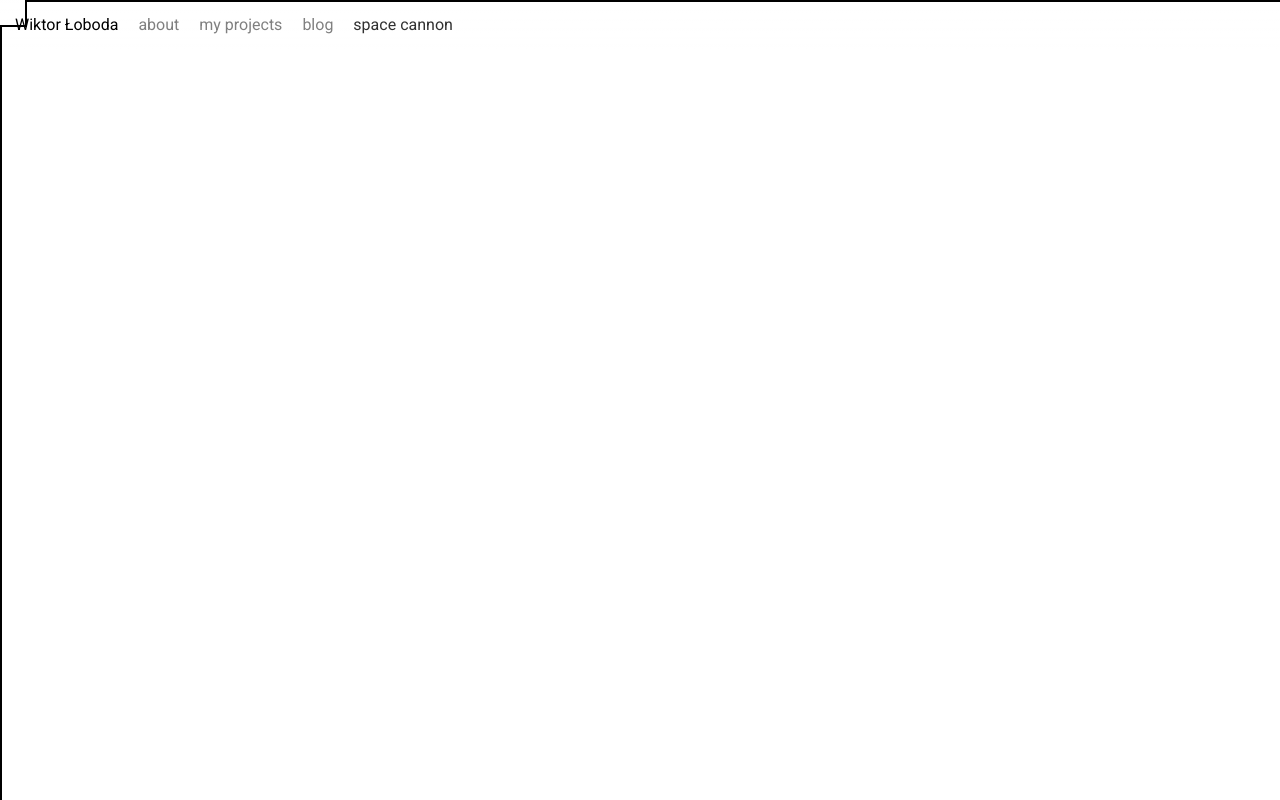
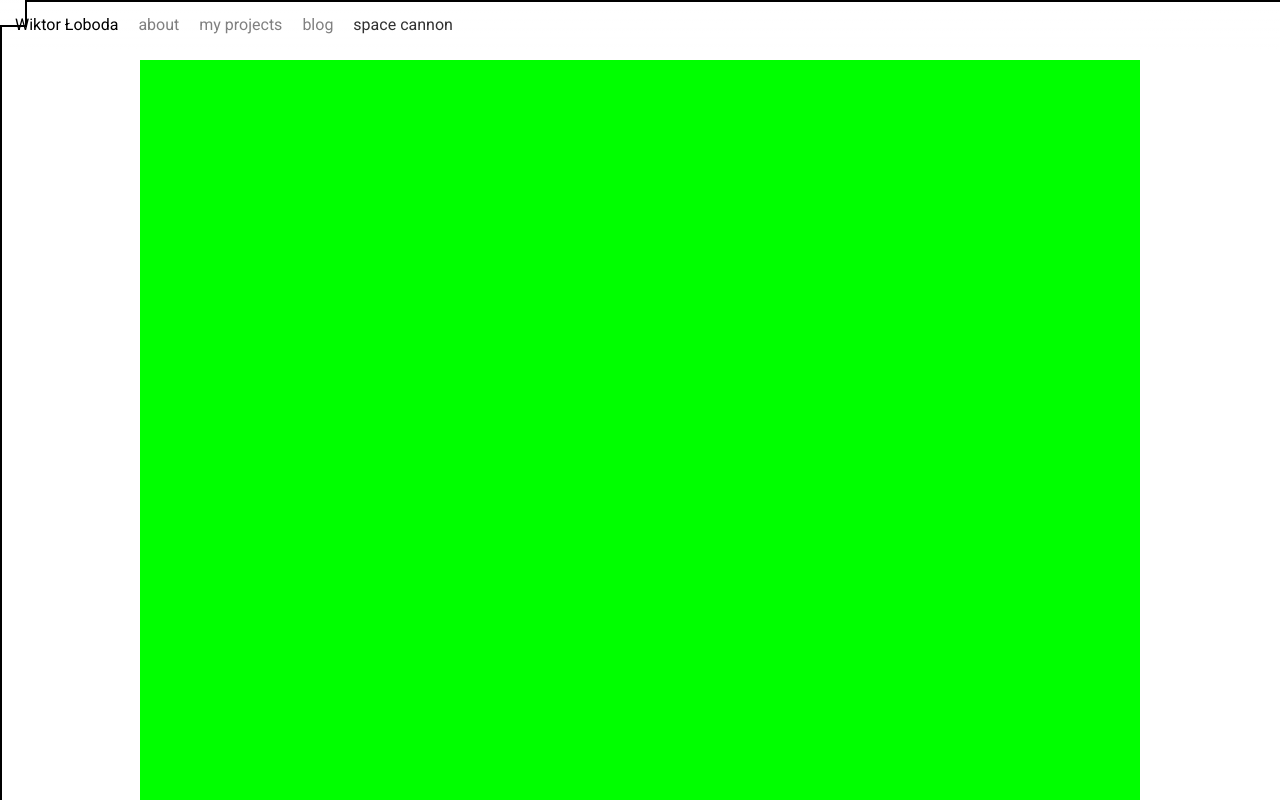
Before and after one commit to wiklob/portfolio, a React (Vite) app: page /spacecannon in a window 1280 px wide. Shown: the top 800 px of the page. Built offline with nearby package versions, Linux system fonts and the light colour scheme.

Commit message:
Shooting works

```diff
--- a/src/Spacecannon.tsx
+++ b/src/Spacecannon.tsx
@@ -1,4 +1,4 @@
-import { useState, useEffect } from 'react';
+import { useState, useEffect, useRef } from 'react';
 
 function useMousePosition() {
     const [position, setPosition] = useState({x: 0, y:0});
@@ -10,11 +10,103 @@ function useMousePosition() {
         window.addEventListener('mousemove', updatePosition)
     }, [])
 
-    return position
+    return position;
+}
+//this function has the seeding data for a map; for now contains only two parameters.
+function Seeder() {
+    const mapSize=100;
+    const mapColor='#00ff00';
+    const seed = {size: mapSize, color: mapColor};
+    return seed;
+}
+// this function generates a map based on the seeding data - this is how we keep the state of the map
+function PlanetGenerator(seed: { size: number, color: string}) {
+    return Array(seed.size).fill(null).map(() =>
+        Array(seed.size).fill(seed.color)
+    );
+}
+//this function renders the planet - this is its visual representation in svg
+function PlanetRenderer({ grid, seed, pixelSize, mapRef }: { grid: string[][], seed: { size: number, color: string }, pixelSize: number, mapRef: React.RefObject<SVGSVGElement> }) {
+    return (
+        <svg
+            ref={mapRef}
+            width={seed.size * pixelSize}
+            height={seed.size * pixelSize}
+        >
+            {grid.map((row: string[], y: number) =>
+                row.map((color: string, x: number) => (
+                    <rect
+                        key={`${y}-${x}`}
+                        x={x * pixelSize}
+                        y={y * pixelSize}
+                        width={pixelSize}
+                        height={pixelSize}
+                        fill={color}
+                    />
+                ))
+            )}
+        </svg>
+    )
+}
+// this function updates the pixel we shot at
+function ShotResults(grid: string[][], x: number, y:number, color:string): string [][] {
+    const newGrid = grid.map(row => [...row]);
+    if (y >= 0 && y < grid.length && x >= 0 && x < grid[0].length) {
+        newGrid[y][x] = color;
+        if(y+1<grid.length && grid[y+1][x]!='#ff0000') {
+            newGrid[y+1][x] = '#6B580B';
+        }
+        if(y-1>=0 && grid[y-1][x]!='#ff0000') {
+            newGrid[y-1][x] = '#6B580B';
+        }
+        if(x+1<grid[0].length && grid[y][x+1]!='#ff0000') {
+            newGrid[y][x+1] = '#6B580B';
+        }
+        if(x-1>=0 && grid[y][x-1]!='#ff0000') {
+            newGrid[y][x-1] = '#6B580B';
+        }
+    }
+    return newGrid;
 }
 
+// this is the main function that serves both the aiming system and the shooting.
 function Spacecannon() {
     const position = useMousePosition();
+    const mapRef = useRef<SVGSVGElement>(null);
+
+    const [planetGrid, setPlanetGrid] = useState<string[][]>(() => {
+        const seed = Seeder();
+        return PlanetGenerator(seed);
+    })
+
+    const shooting = () => {
+        const map = mapRef.current;
+        if (!map) return;
+
+        const ref = map.getBoundingClientRect(); // getting the actual position of the map after centering, so that our shot is relative
+        const relX = position.x - ref.left; //position is where the mouse is
+        const relY = position.y - ref.top;
+
+        const gX = Math.floor(relX/10);//calculating the grid we hit from the mouse position
+        const gY = Math.floor(relY/10);
+        const newGrid = ShotResults(planetGrid, gX, gY, "#ff0000");
+
+        setPlanetGrid(newGrid);
+    }
+
+    useEffect(() => {
+        const handleKeyPress = (e: KeyboardEvent) => {
+            if (e.key === ' ') {
+                e.preventDefault();
+                shooting();
+            }
+        }
+        window.addEventListener('keydown', handleKeyPress);
+        return () => window.removeEventListener('keydown', handleKeyPress);
+    }, [position, planetGrid]);
+
+
+
     return (
         <div>
             <div className="spacecannon-aim" style={{
@@ -42,9 +134,10 @@ function Spacecannon() {
             top: position.y
             }}
             />
+            <div className='spacecannon-map'>
+                <PlanetRenderer grid={planetGrid} seed={Seeder()} pixelSize={10} mapRef={mapRef}/>
+            </div>
         </div>
     );
-
 }
-
 export default Spacecannon
--- a/src/style.css
+++ b/src/style.css
@@ -1,3 +1,9 @@
+.spacecannon-map {
+    display: flex;
+    justify-content: center;
+    align-items: center;
+}
+
 .spacecannon-aim {
     position: fixed;
     width: 50px;
```
